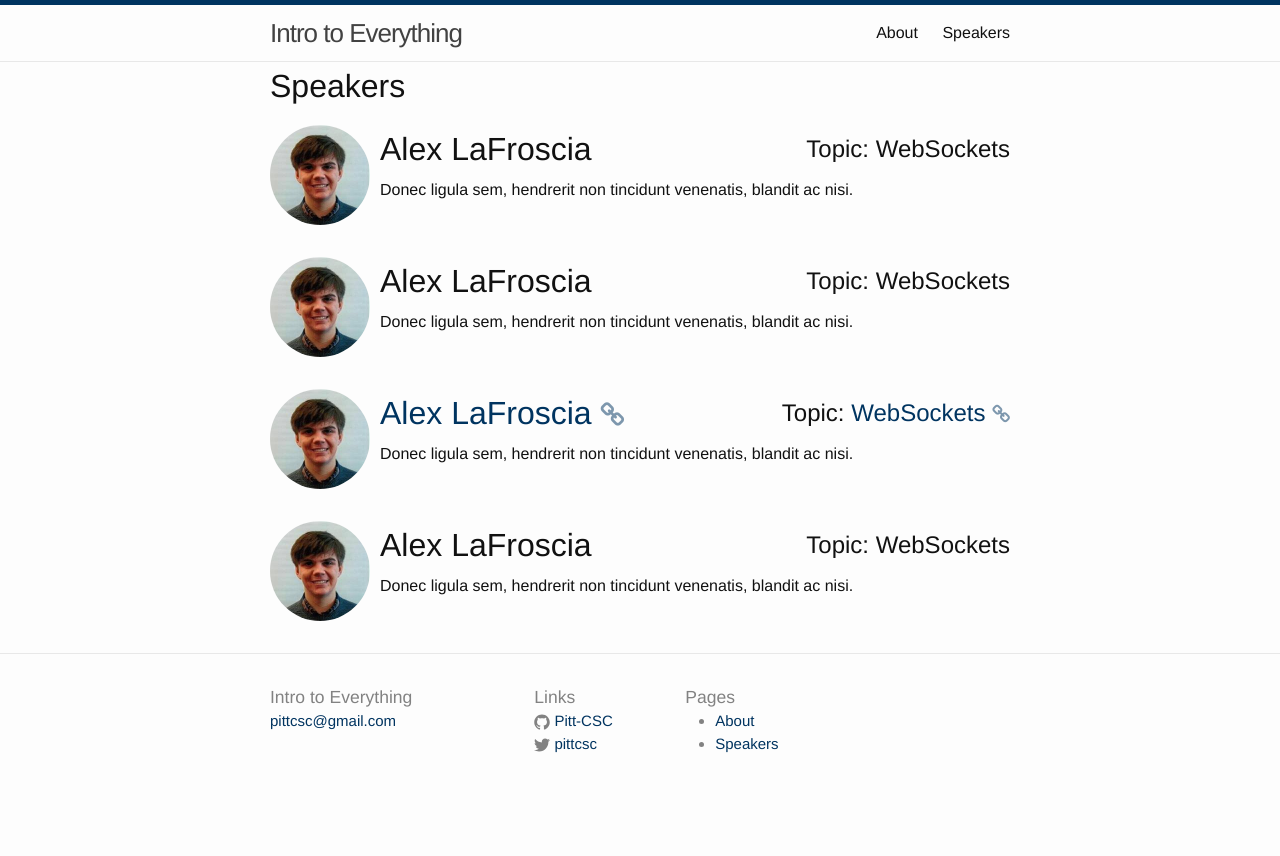
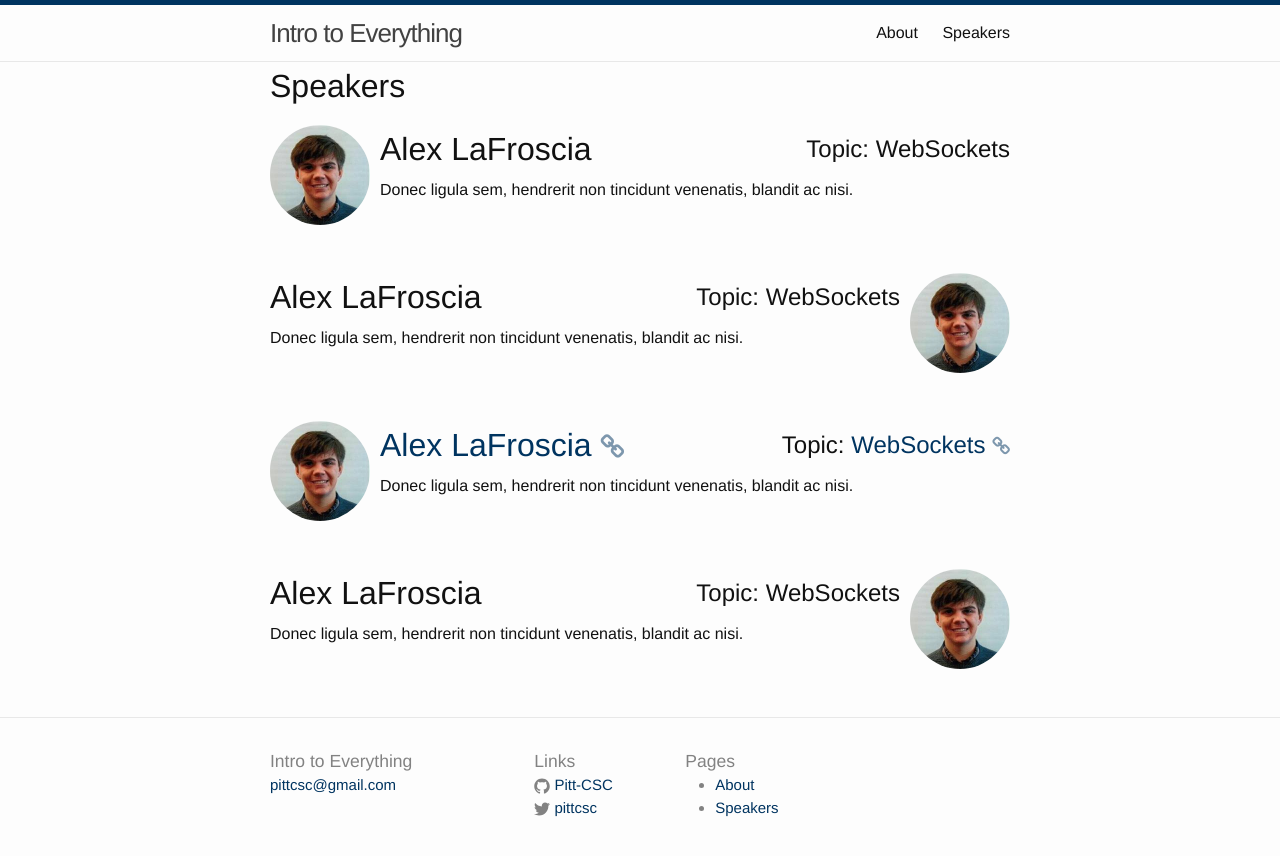
Before and after one commit to Pitt-CSC/intro-to-everything, a Jekyll site: the page built from speakers.html, in a window 1280 px wide. Shown: the top 856 px of the page. Built offline with Jekyll 4.4.1, drawn with Linux system fonts in a browser that asks for light colours.

Commit message:
Alternate speaker image position

```diff
--- a/_sass/_layout.scss
+++ b/_sass/_layout.scss
@@ -309,12 +309,31 @@
 
   overflow: hidden;
   margin: {
-    bottom: 2em;
+    bottom: 3em;
   }
   clear: both;
 
+  &:nth-child(2n) {
+    .wrap {
+      float: left;
+    }
+    img {
+      float: right;
+      margin-left: $img-size / 10;
+    }
+  }
+
+  &:nth-child(2n+1) {
+    .wrap {
+      float: right;
+    }
+    img {
+      float: left;
+      margin-right: $img-size / 10;
+    }
+  }
+
   .wrap {
-    float: left;
     width: calc(100% - #{$img-size} - #{$img-size / 10});
   }
 
@@ -322,8 +341,6 @@
     height: $img-size;
     width: $img-size;
     border-radius: $img-size / 2;
-    float: left;
-    margin-right: $img-size / 10;
 
     @include media-query($on-palm) {
       height: $img-size-mini;
```
